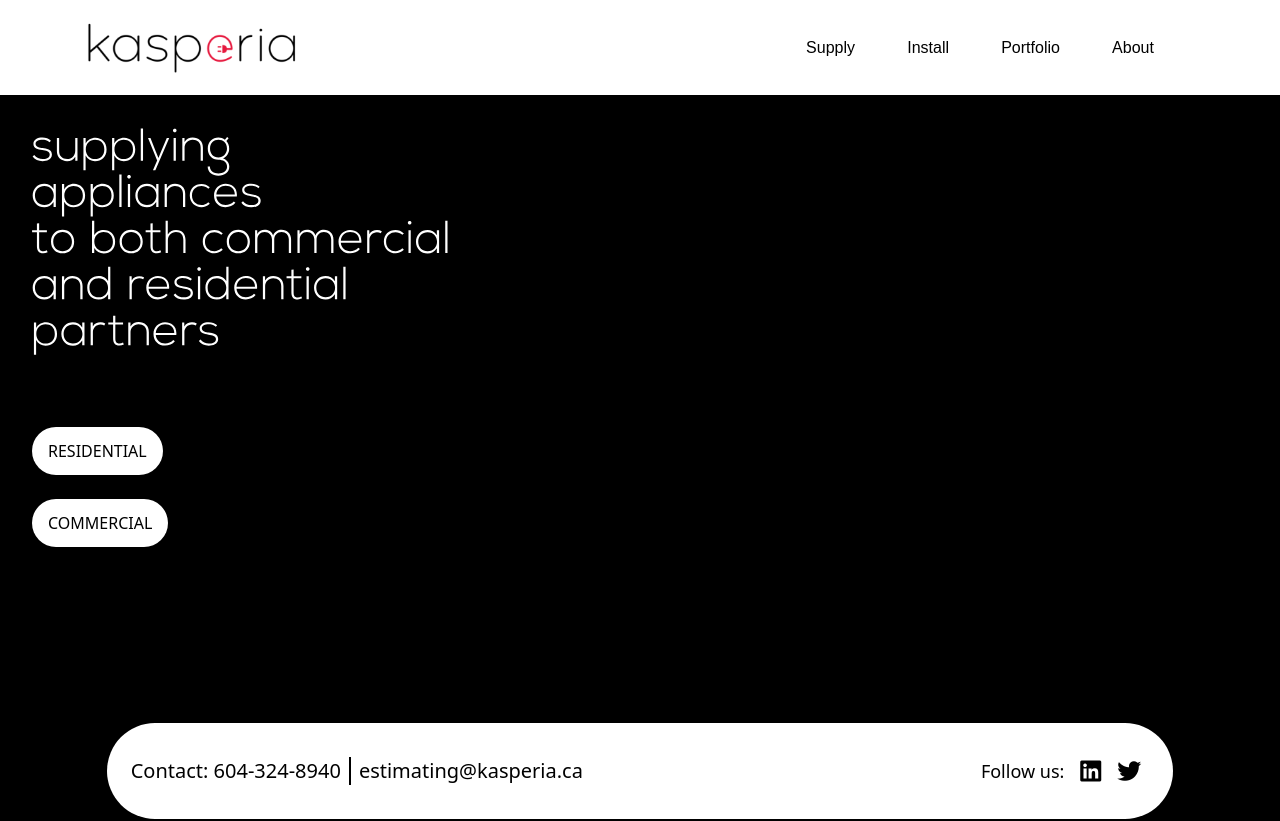
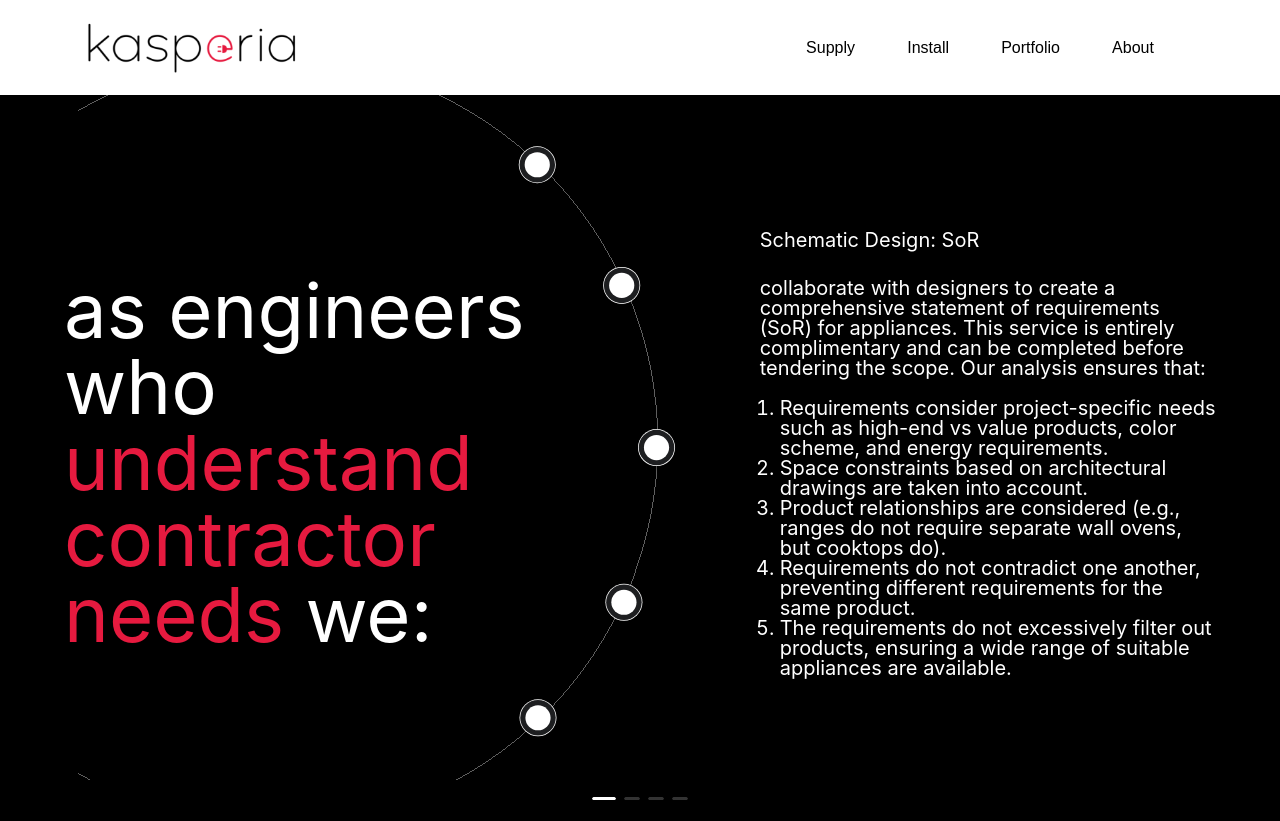
Before and after one commit to Metaverse-Nabeel/Kasperia, a React (Vite) app: page /supply in a window 1280 px wide. Shown: the top 821 px of the page. Built offline with nearby package versions, Linux system fonts and the light colour scheme.

Commit message:
add supply page with carousal

```diff
--- a/package.json
+++ b/package.json
@@ -10,6 +10,8 @@
     "preview": "vite preview"
   },
   "dependencies": {
+    "@ant-design/icons": "^5.1.4",
+    "antd": "^5.7.3",
     "react": "^18.2.0",
     "react-dom": "^18.2.0",
     "react-router-dom": "^6.14.1"
--- a/src/App.jsx
+++ b/src/App.jsx
@@ -11,7 +11,7 @@ import Commercial from "./Views/Commercial";
 
 const App = () => {
   return (
-    <>
+    <div className="h-screen">
       <Navbar />
       <Routes>
         <Route exact path="/" element={<Home />} />
@@ -23,7 +23,7 @@ const App = () => {
         <Route exact path="/commercial" element={<Commercial />} />
       </Routes>
       <Footer />
-    </>
+    </div>
   );
 };
 
--- a/src/Views/Supply.jsx
+++ b/src/Views/Supply.jsx
@@ -1,24 +1,114 @@
-import { Link } from "react-router-dom";
-import supplyText from "../assets/supplyText.svg";
+import { Carousel } from "antd";
+import supplyDotBg from "../assets/supplyDotBg.svg";
+
+const sectionsData = [
+  {
+    title: "Schematic Design: SoR",
+    content: (
+      <div>
+        <p className="mt-5">
+          collaborate with designers to create a comprehensive statement of
+          requirements (SoR) for appliances. This service is entirely
+          complimentary and can be completed before tendering the scope. Our
+          analysis ensures that:
+        </p>
+        <ul className="list-decimal pt-5 pl-5 mb-4">
+          <li>
+            Requirements consider project-specific needs such as high-end vs
+            value products, color scheme, and energy requirements.
+          </li>
+          <li>
+            Space constraints based on architectural drawings are taken into
+            account.
+          </li>
+          <li>
+            Product relationships are considered (e.g., ranges do not require
+            separate wall ovens, but cooktops do).
+          </li>
+          <li>
+            Requirements do not contradict one another, preventing different
+            requirements for the same product.
+          </li>
+          <li>
+            The requirements do not excessively filter out products, ensuring a
+            wide range of suitable appliances are available.
+          </li>
+        </ul>
+      </div>
+    ),
+  },
+  {
+    title: "Detailed Design Stage: FF&E",
+    content: (
+      <div>
+        <p className="mt-5">
+          During the detailed design stage, we team up with the interior
+          designer to create a cost-free quantity take-off, which includes
+          listing product models, their locations, and quantities, and
+          requirements in coordination with the latest set of architectural and
+          ID drawings as well as the SoR.
+        </p>
+      </div>
+    ),
+  },
+  {
+    title: "Issue for Tender: Dynamic and Simple Quoting",
+    content: (
+      <div>
+        <p className="mt-5">
+          We offer dynamic and simple quotes that adapt as your project evolves.
+          We maintain coordination with the design team to keep an updated
+          quantity take-off and revise our supply package as necessary. This
+          ensures that changes are smoothly incorporated without disrupting your
+          project timeline.
+        </p>
+      </div>
+    ),
+  },
+  {
+    title: "Why Choose Us",
+    content: (
+      <div>
+        <p className="mt-5">
+          You can engage us at any point in the project cycle, and essentially
+          hire a free project coordinator for the appliance scope. One less
+          division to worry about.
+        </p>
+      </div>
+    ),
+  },
+];
 
 const Supply = () => {
+  const onChange = (currentSlide) => {
+    console.log(currentSlide);
+  };
+
   return (
-    <section className="bg-black h-5/6 pb-32">
-      <div className="flex flex-col gap-6 h-3/4 justify-center pl-8 pt-32">
-        <img className="w-1/3" src={supplyText} alt="supplyText" />
-        <div className="flex flex-col mt-6 w-1/6">
-          <Link to={"/residential"}>
-            <button className="bg-white block rounded-full py-3 px-4 mt-6 text-black uppercase font-medium hover:bg-gray-300 hover:text-white">
-              residential
-            </button>
-          </Link>
-          <Link to={"/commercial"}>
-            <button className="bg-white block rounded-full py-3 px-4 mt-6 text-black uppercase font-medium hover:bg-gray-300 hover:text-white">
-              commercial
-            </button>
-          </Link>
-        </div>
-      </div>
+    <section className="bg-black  pb-32">
+      <Carousel onChange={onChange}>
+        {sectionsData.map((section, index) => (
+          <div
+            key={index}
+            className="!flex h-[700px] items-center justify-center relative bg-black w-full text-white mt-28 px-16"
+          >
+            <div className="right-[47%] top-[-65px] absolute h-[550px] w-[600px] -z-1">
+              <img src={supplyDotBg} alt="supplyDotBg" />
+            </div>{" "}
+            <div className="w-[60%] pr-36 text-[76px] leading-[76px] font-normal whitespace-pre-line">
+              as engineers who{" "}
+              <span className="text-[#E61A3F]">
+                understand contractor needs
+              </span>{" "}
+              we:
+            </div>
+            <div className="w-[50%] flex flex-col gap-2 pl-16  text-[20px] leading-[20px] font-normal">
+              <h3>{section.title}</h3>
+              {section.content}
+            </div>
+          </div>
+        ))}
+      </Carousel>
     </section>
   );
 };
--- a/tailwind.config.js
+++ b/tailwind.config.js
@@ -5,6 +5,7 @@ export default {
     extend: {
       fontFamily: {
         custom: ["Polly", "sans-serif"],
+        nexa: 'Nexa Light'
       },
     },
   },
```
Also changed, not shown: src/assets/supplyDotBg.svg (added), 1 other file (tests, documents, lock files or other folders).
